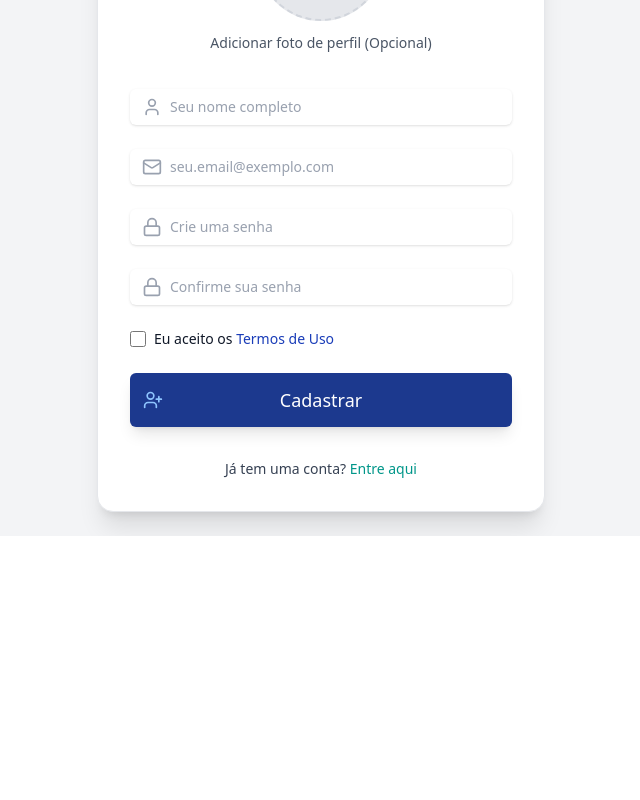
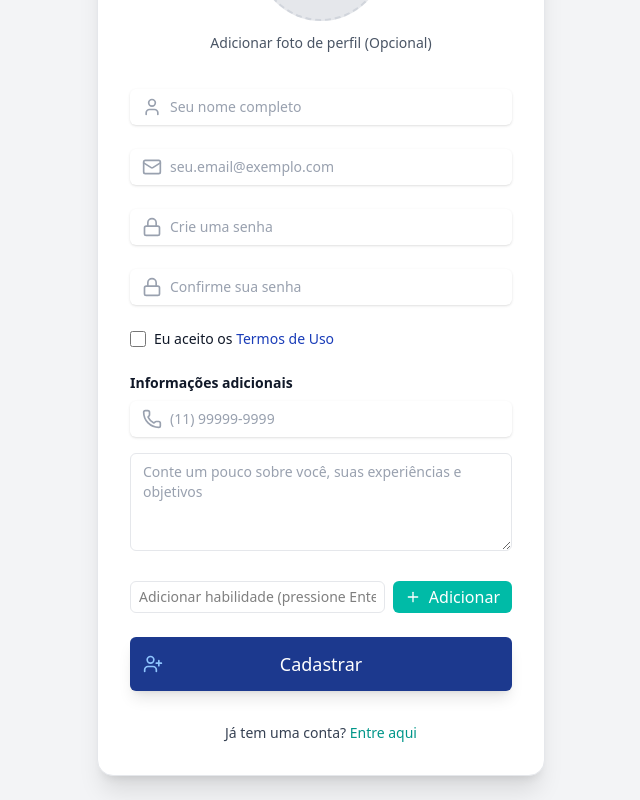
Before and after one commit to Sczepanski87/ConnectPro, a React (Vite) app: page /registerusuario in a window 1280 px wide. Shown: the part 424-1224 px from the top of the page, without its empty margins (319-959 px from the left). Before the commit the page ends 960 px from the top, so only its background shows below. Built offline with nearby package versions, Linux system fonts and the light colour scheme.

Commit message:
Atualizacao na RegisterUsuario

```diff
--- a/src/Login/RegisterUsuario.jsx
+++ b/src/Login/RegisterUsuario.jsx
@@ -1,6 +1,6 @@
 import React, { useState, useEffect } from 'react'; // Importa useState e useEffect
 import { Link } from 'react-router-dom';
-import { Mail, Lock, User, UserPlus, Image } from 'lucide-react'; // Importa o ícone Image
+import { Mail, Lock, User, UserPlus, Image, Phone, Plus, X } from 'lucide-react'; // Importa ícones adicionais
 
 const Logo = () => (
   <Link to="/" className="flex items-center justify-center mb-8">
@@ -16,14 +16,30 @@ const RegisterPage = () => {
   // Estado para a imagem selecionada e a URL de pré-visualização
   const [selectedImage, setSelectedImage] = useState(null);
   const [previewUrl, setPreviewUrl] = useState(null);
+  // Novos campos: telefone, descrição, habilidades
+  const [phone, setPhone] = useState('');
+  const [description, setDescription] = useState('');
+  const [skills, setSkills] = useState([]);
+  const [newSkill, setNewSkill] = useState('');
 
   const handleSubmit = (e) => {
     e.preventDefault();
-    // Lógica de cadastro aqui
-    // TODO: Adicionar lógica para fazer upload do 'selectedImage'
-    // para um serviço de storage (como Firebase Storage, S3, etc.)
-    // e salvar a URL no perfil do usuário.
-    alert('Tentativa de Cadastro! (A lógica real, incluindo upload de imagem, seria implementada aqui)');
+    // Coleta os valores do formulário e dos estados locais
+    const form = e.target;
+    const payload = {
+      name: form.name.value,
+      email: form.email.value,
+      password: form.password.value,
+      phone,
+      description,
+      skills,
+      // Observação: `selectedImage` é um File; o upload real deve enviar para um storage
+      avatarFile: selectedImage || null,
+    };
+
+    // Para demonstração, apenas mostramos os dados no console
+    console.log('Payload de cadastro:', payload);
+    alert('cadastro realizado com sucesso!');
   };
 
   // Handler para quando o arquivo de imagem for selecionado
@@ -172,6 +188,77 @@ const RegisterPage = () => {
             </div>
           </div>
 
+          {/* Campos adicionais: Telefone, Descrição e Habilidades (movidos para dentro do formulário) */}
+          <div className="mt-2">
+            <h3 className="text-sm font-bold text-gray-900 mb-2">Informações adicionais</h3>
+
+            {/* Telefone */}
+            <div className="mb-4">
+              <label htmlFor="phone" className="sr-only">Telefone</label>
+              <div className="relative rounded-md shadow-sm">
+                <div className="pointer-events-none absolute inset-y-0 left-0 flex items-center pl-3">
+                  <Phone className="h-5 w-5 text-gray-400" aria-hidden="true" />
+                </div>
+                <input
+                  type="tel"
+                  name="phone"
+                  id="phone"
+                  value={phone}
+                  onChange={(e) => setPhone(e.target.value)}
+                  className="block w-full rounded-md border-gray-300 pl-10 pr-3 py-2 text-gray-900 placeholder-gray-400 focus:border-blue-500 focus:ring-blue-500 sm:text-sm transition-all focus:outline-none focus:ring-2"
+                  placeholder="(11) 99999-9999"
+                />
+              </div>
+            </div>
+
+            {/* Descrição */}
+            <div className="mb-4">
+              <label htmlFor="description" className="sr-only">Descrição</label>
+              <textarea
+                id="description"
+                name="description"
+                value={description}
+                onChange={(e) => setDescription(e.target.value)}
+                rows={4}
+                className="w-full rounded-md border border-gray-200 px-3 py-2 text-sm text-gray-900 placeholder-gray-400 focus:outline-none focus:ring-2 focus:ring-blue-500"
+                placeholder="Conte um pouco sobre você, suas experiências e objetivos"
+              />
+            </div>
+
+            {/* Habilidades */}
+            <div className="mb-4">
+              <label className="sr-only">Habilidades</label>
+              <div className="flex flex-wrap gap-2 items-center mb-2">
+                {skills.map((s) => (
+                  <div key={s} className="flex items-center gap-2 bg-blue-50 text-blue-800 text-xs font-semibold px-2.5 py-1 rounded-md border border-blue-100">
+                    <span>{s}</span>
+                    <button type="button" onClick={() => setSkills((prev) => prev.filter((x) => x !== s))} className="text-blue-600 hover:text-blue-800">
+                      <X className="h-3 w-3" />
+                    </button>
+                  </div>
+                ))}
+              </div>
+
+              <div className="flex gap-2">
+                <input
+                  value={newSkill}
+                  onChange={(e) => setNewSkill(e.target.value)}
+                  onKeyDown={(e) => { if (e.key === 'Enter') { e.preventDefault(); const v = newSkill.trim(); if (v && !skills.includes(v)) { setSkills((p) => [...p, v]); } setNewSkill(''); } }}
+                  className="flex-1 border border-gray-200 rounded-md px-2 py-1 text-sm"
+                  placeholder="Adicionar habilidade (pressione Enter)"
+                />
+                <button
+                  type="button"
+                  onClick={() => { const v = newSkill.trim(); if (!v) return; if (!skills.includes(v)) setSkills((p) => [...p, v]); setNewSkill(''); }}
+                  className="px-3 py-1 bg-teal-500 text-white rounded-md flex items-center gap-2"
+                >
+                  <Plus className="h-4 w-4" />
+                  Adicionar
+                </button>
+              </div>
+            </div>
+          </div>
+
           {/* Botão de Cadastrar */}
           <div>
             <button
```
